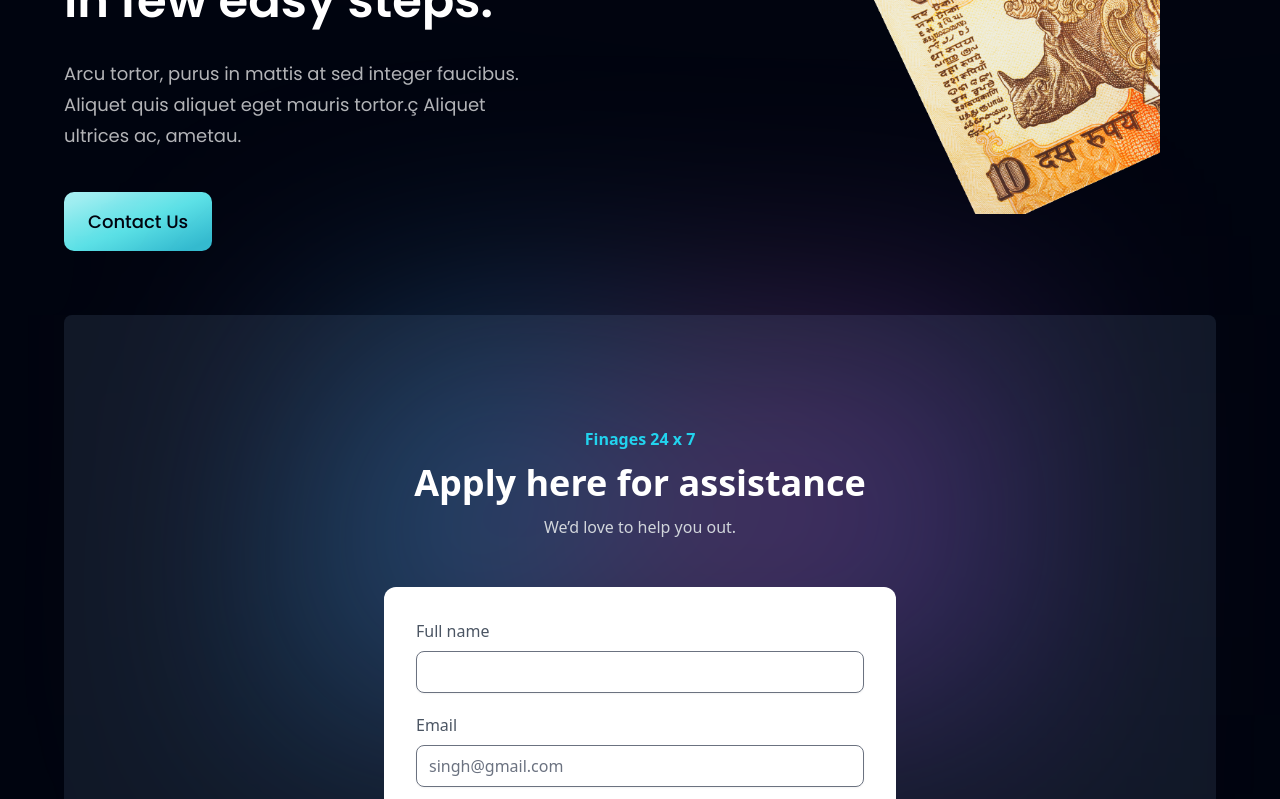
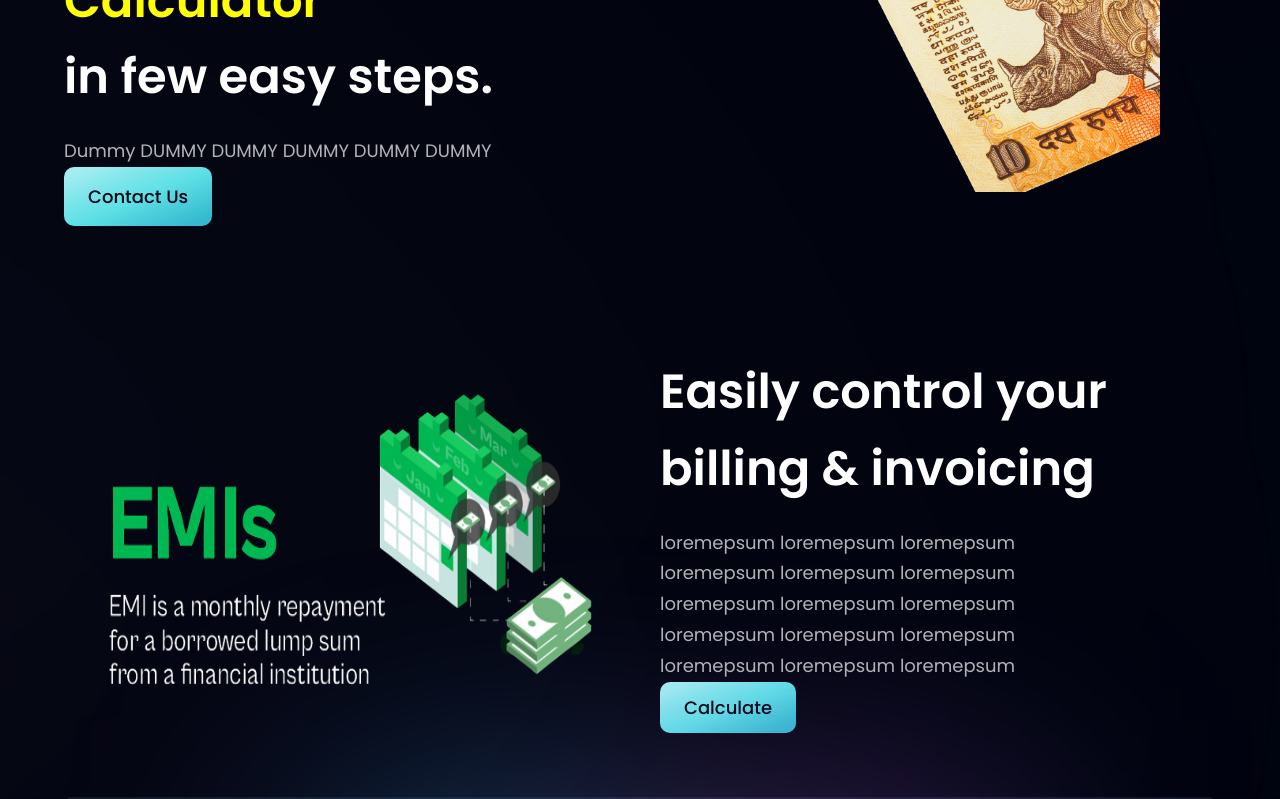
Before and after one commit to potatooBot/finages, a React (Vite) app: page / in a window 1280 px wide. Shown: the part 1760-2559 px from the top of the page. Built offline with nearby package versions, Linux system fonts and the light colour scheme; what tailwindcss-animated would draw is missing.

Commit message:
EMI Calci updated

```diff
--- a/src/App.jsx
+++ b/src/App.jsx
@@ -23,6 +23,7 @@ const App = () => (
       <Stats />
         <Business />
         <CardDeal/>
+        <Billing/>
     <Contact/>
     <CTA/>
     <Testimonials/>
--- a/src/assets/index.js
+++ b/src/assets/index.js
@@ -37,6 +37,7 @@ import future from "./future.png"
 import finnable from "./finnable.png";
 import axis from "./axis.png";
 import aubank from "./aubank.png";
+import emi from "./emi.png";
 export {
   aditya,
   airbnb,
@@ -46,6 +47,7 @@ export {
   card,
   coinbase,
   dropbox,
+  emi,
   logo,
   finages_logo,
   finnable,
--- a/src/components/Billing.jsx
+++ b/src/components/Billing.jsx
@@ -1,10 +1,10 @@
-import { apple, bill, google } from "../assets";
+import { apple, bill,emi, google } from "../assets";
 import styles, { layout } from "../style";
 
 const Billing = () => (
   <section id="product" className={layout.sectionReverse}>
     <div className={layout.sectionImgReverse}>
-      <img src={bill} alt="billing" className="w-[100%] h-[100%] relative z-[5]" />
+      <img src={emi} alt="billing" className="w-[100%] h-[100%] relative z-[5]" />
 
       {/* gradient start */}
       <div className="absolute z-[3] -left-1/2 top-0 w-[50%] h-[50%] rounded-full white__gradient" />
@@ -19,12 +19,17 @@ const Billing = () => (
       </h2>
       <p className={`${styles.paragraph} max-w-[470px] mt-5`}>
      loremepsum
+     loremepsum     loremepsum    loremepsum    loremepsum    loremepsum    loremepsum    loremepsum    loremepsum    loremepsum    loremepsum    loremepsum    loremepsum    loremepsum    loremepsum
       </p>
+      <a href="https://finages-emi.netlify.app">
 
-      <div className="flex flex-row flex-wrap sm:mt-10 mt-6">
-        <img src={apple} alt="google_play" className="w-[128.86px] h-[42.05px] object-contain mr-5 cursor-pointer" />
-        <img src={google} alt="google_play" className="w-[144.17px] h-[43.08px] object-contain cursor-pointer" />
-      </div>
+<button type="button" className={`py-3 px-6 font-poppins font-medium text-[18px] text-primary bg-blue-gradient rounded-[10px] outline-none ${styles}`}>
+Calculate
+</button>
+</a>
+
+
+
     </div>
   </section>
 );
--- a/src/components/Button.jsx
+++ b/src/components/Button.jsx
@@ -6,12 +6,12 @@ const Button = ({ styles }) =>
 
 (
 
-  <a href="www.google.com">
+
 
   <button onClick={() => { window.open("www.google.com") } } type="button" className={`py-4 px-6 font-poppins font-medium text-[18px] text-primary bg-blue-gradient rounded-[10px] outline-none ${styles}`}>
   Contact Us
   </button>
-  </a>
+
 
 );
 
--- a/src/components/CardDeal.jsx
+++ b/src/components/CardDeal.jsx
@@ -6,16 +6,20 @@ const CardDeal = () => (
   <section className={layout.section}>
     <div className={layout.sectionInfo}>
       <h2 className={styles.heading2}>
-        Find a better card deal <br className="sm:block hidden" /> in few easy
+       Check EMI with our  <span style={{color: 'yellow'}}>EMI Calculator</span>{' '}  <br className="sm:block hidden" /> in few easy
         steps.
       </h2>
       <p className={`${styles.paragraph} max-w-[470px] mt-5`}>
-        Arcu tortor, purus in mattis at sed integer faucibus. Aliquet quis
-        aliquet eget mauris tortor.ç Aliquet ultrices ac, ametau.
+       Dummy DUMMY DUMMY DUMMY DUMMY DUMMY
       </p>
 
 
-      <Button styles={`mt-10`} />
+      <a href="https://finages-emi.netlify.app">
+
+<button onClick={() => { window.open("www.google.com") } } type="button" className={`py-4 px-6 font-poppins font-medium text-[18px] text-primary bg-blue-gradient rounded-[10px] outline-none ${styles}`}>
+Contact Us
+</button>
+</a>
     </div>
 
     <div className={layout.sectionImg}>
--- a/src/components/Contact.jsx
+++ b/src/components/Contact.jsx
@@ -1,5 +1,6 @@
 import Datepicker from 'flowbite-datepicker/Datepicker';
 import { useState } from 'react';
+
 const Contact= () => {
   const [userData,setUserData]=useState({
     name:"",
--- a/src/components/GetStarted.jsx
+++ b/src/components/GetStarted.jsx
@@ -4,7 +4,7 @@ import Contact from "./Contact";
 const GetStarted = () => (
   <a href='Contact'>
 
-  X<div  className={`${styles.flexCenter} animate-jump animate-infinite animate-delay-[3000ms]  animate-reverse  w-[140px] h-[140px] rounded-full bg-blue-gradient p-[2px] cursor-pointer`}>
+  <div  className={`${styles.flexCenter} animate-jump animate-infinite animate-delay-[3000ms]  animate-reverse  w-[140px] h-[140px] rounded-full bg-blue-gradient p-[2px] cursor-pointer`}>
     <div className={`${styles.flexCenter} flex-col bg-primary w-[100%] h-[100%] rounded-full`}>
       <div className={`${styles.flexStart} flex-row`}>
         <p className="font-poppins font-medium text-[18px] leading-[23.4px]">
--- a/src/constants/index.js
+++ b/src/constants/index.js
@@ -150,7 +150,7 @@ export const footerLinks = [
     links: [
       {
         name: "Our Partner",
-        link: "https://www.hoobank.com/our-partner/",
+        id: "Contact",
       },
       {
         name: "Join Us",
```
Also changed, not shown: src/assets/emi.png (added).
